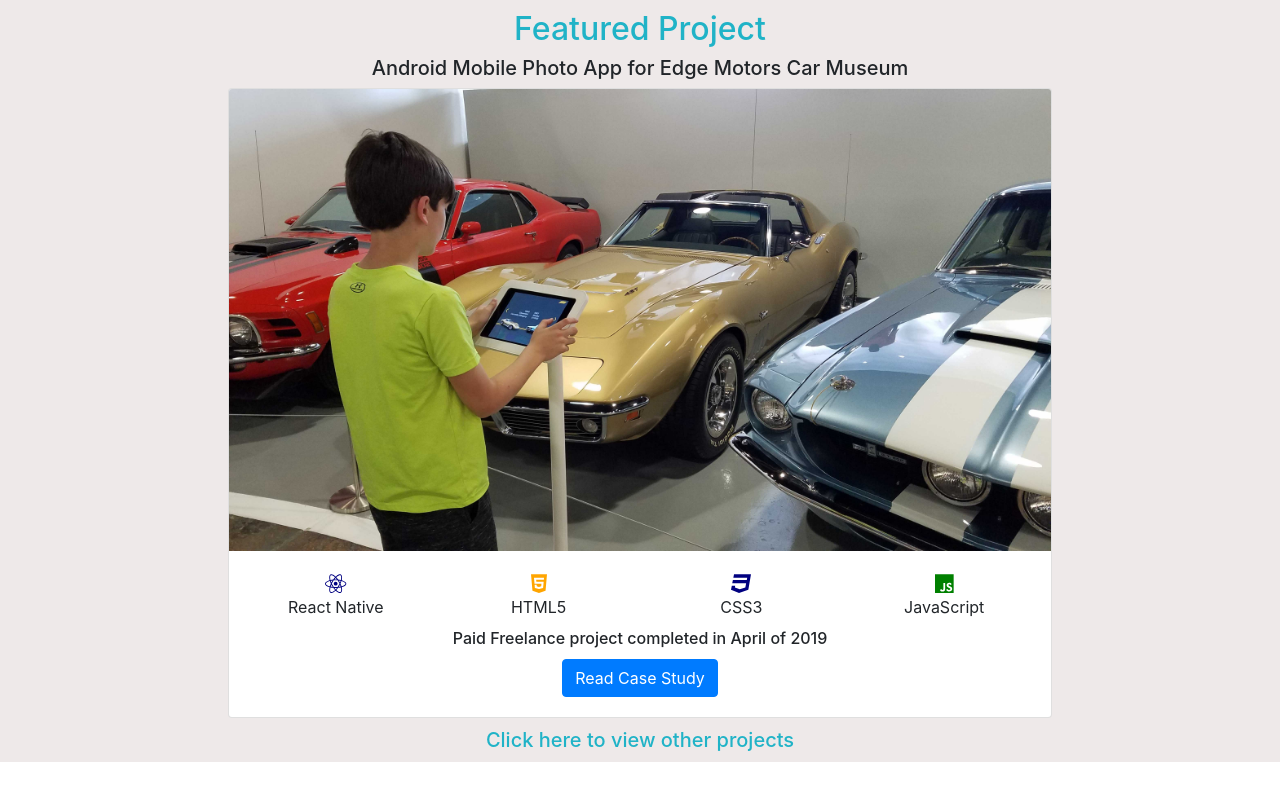
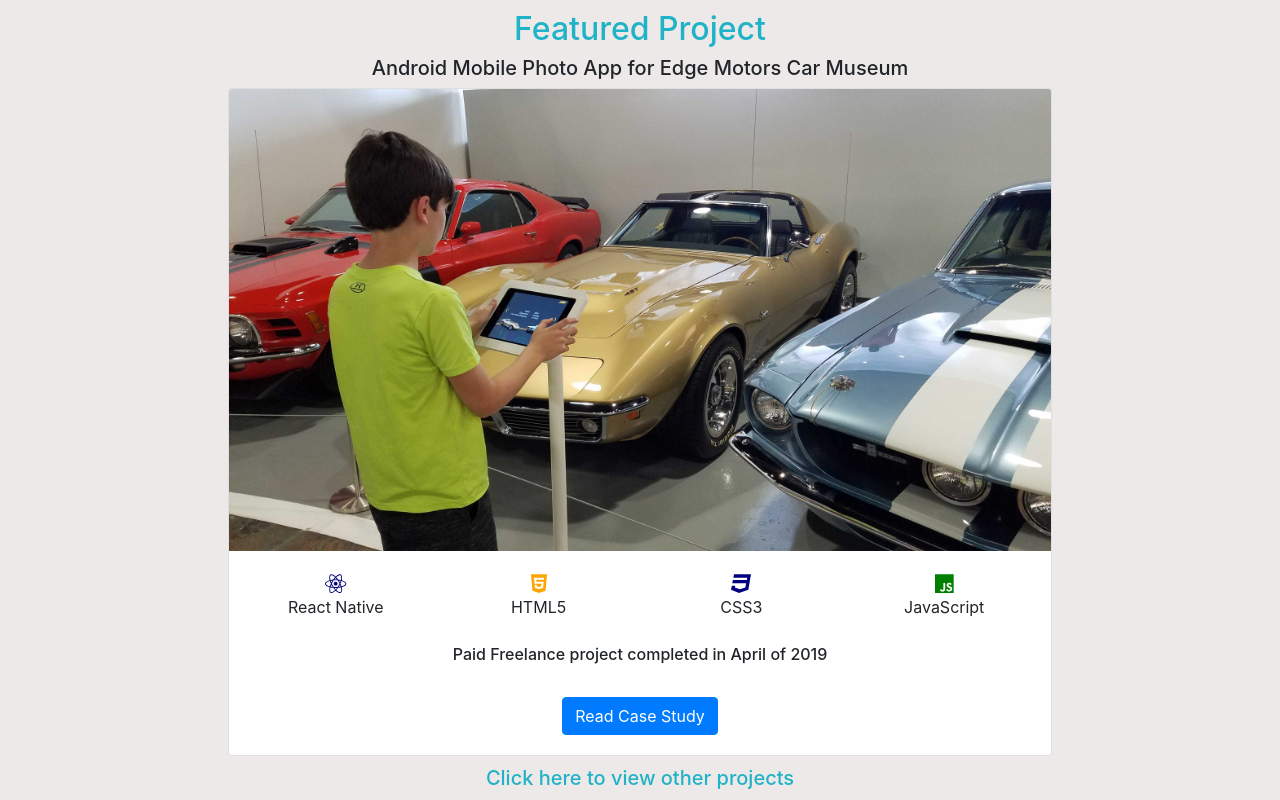
Before and after one commit to jcsmileyjr/v2-Portfolio, a React (Create React App) app in the folder portfolio/: page / in a window 1280 px wide. Shown: the part 712-1512 px from the top of the page. Before the commit the page ends 1474 px from the top, so only its background shows below. Built offline with nearby package versions, Linux system fonts and the light colour scheme.

Commit message:
White-space surrounding CTA and feature project summary

```diff
--- a/portfolio/src/components/intro.js
+++ b/portfolio/src/components/intro.js
@@ -99,10 +99,14 @@ export default function Intro(props) {
                   <Card.Text>JavaScript</Card.Text>
                 </Col>
               </Row>
-              <Card.Subtitle className="rowWhiteSpace center">
-                Paid Freelance project completed in April of 2019
-              </Card.Subtitle>
-              <Row>
+              <Row className="whiteSpaceAboveFeatureArea">
+                <Col>
+                  <Card.Subtitle className="center">
+                  Paid Freelance project completed in April of 2019
+                  </Card.Subtitle>
+                </Col>
+              </Row>
+              <Row className="whiteSpaceAboveFeatureArea">
                 <Col className="center">
                   <Button
                     onClick={()=>{props.showCaseStudy("Edge Motors Museum")}}
```
